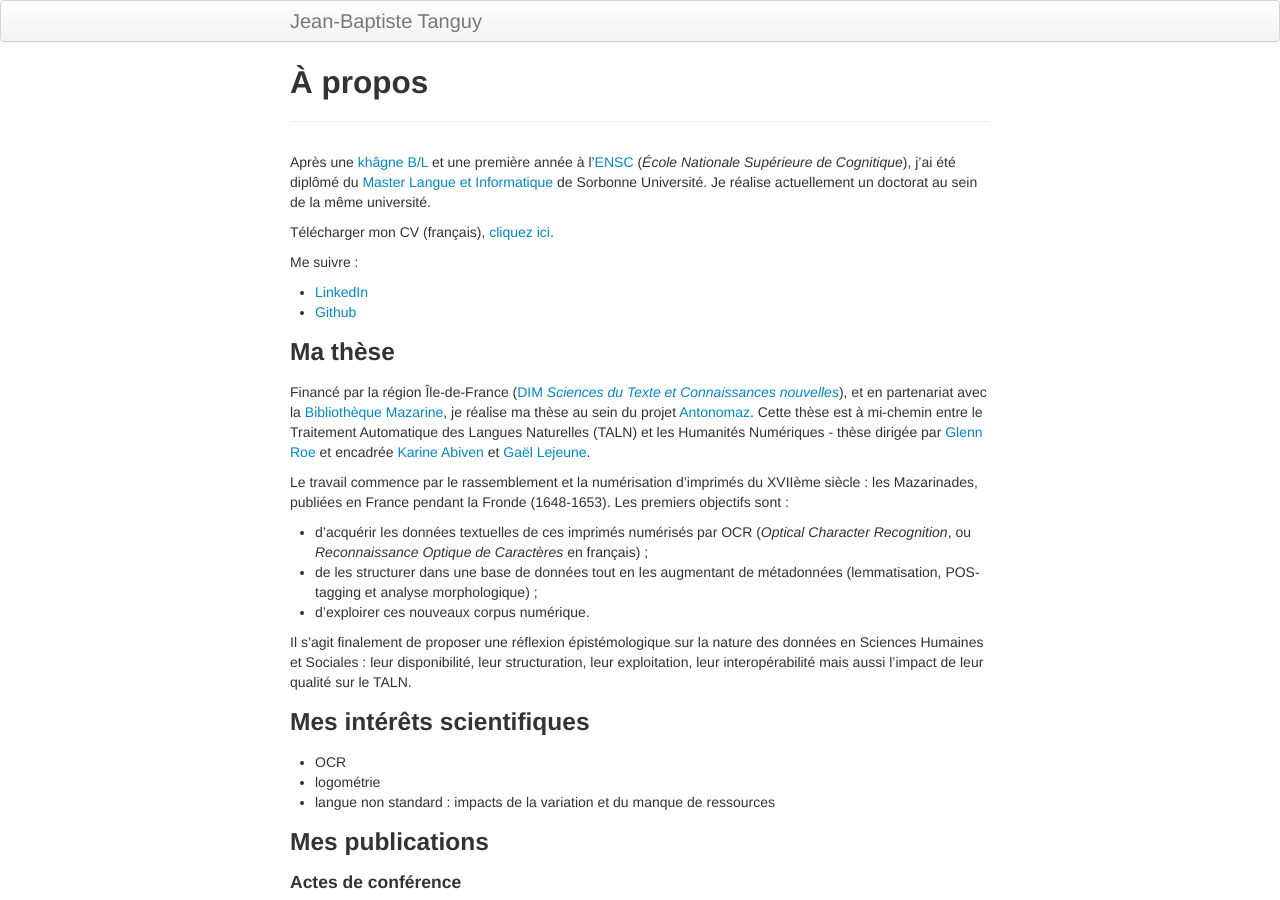
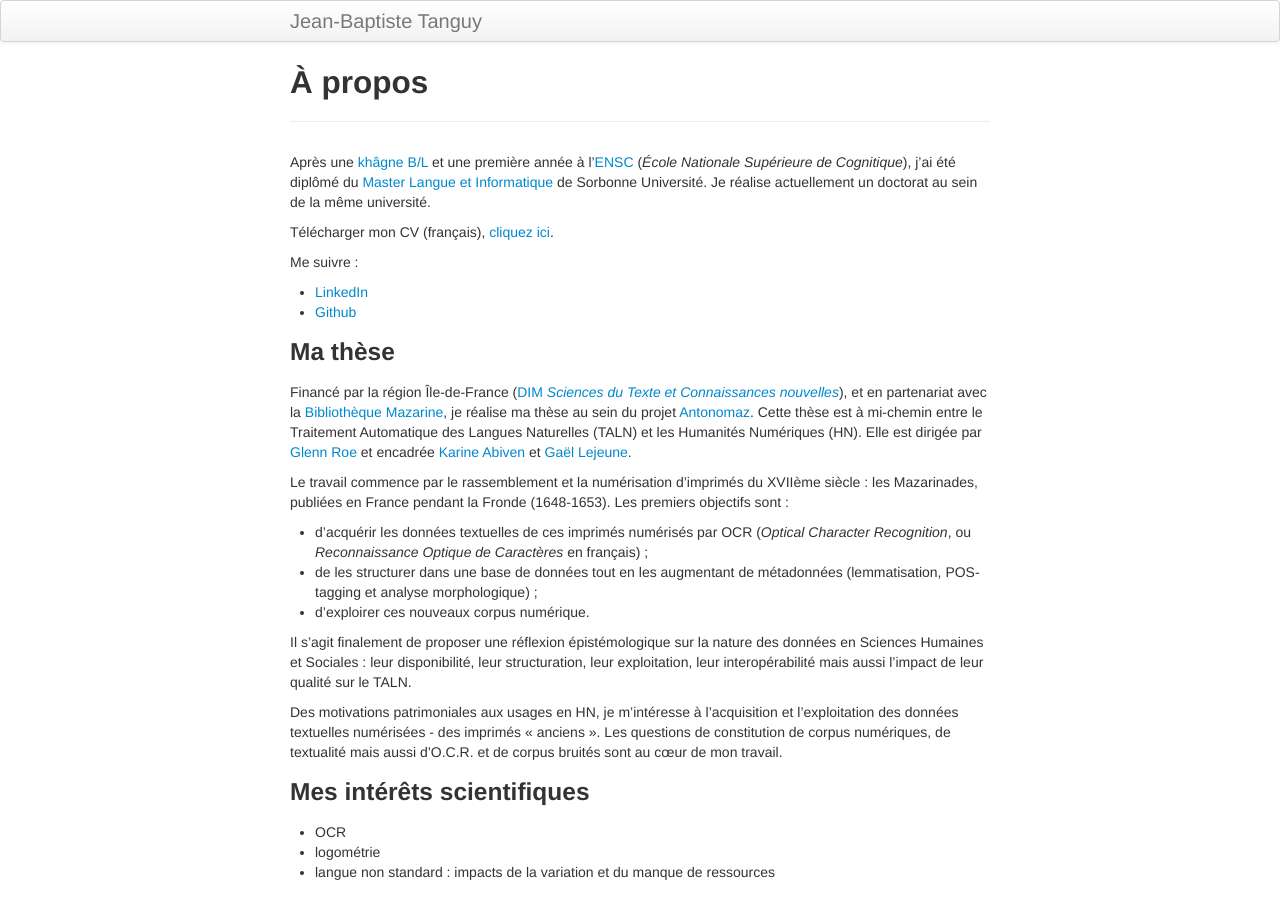
Before and after one commit to jbtanguy/jbtanguy.github.io, a Jekyll site: the page built from index.md, in a window 1280 px wide and 900 px high. Built offline with Jekyll 4.4.1, drawn with Linux system fonts in a browser that asks for light colours.

Commit message:
ajout info sujet de thèse

```diff
--- a/index.md
+++ b/index.md
@@ -21,7 +21,7 @@ Me suivre :
 Financé par la région Île-de-France ([DIM <i>Sciences du Texte et Connaissances nouvelles</i>](http://www.dim-humanites-numeriques.fr/)), et en partenariat avec
 la [Bibliothèque Mazarine](https://www.bibliotheque-mazarine.fr/fr/), je réalise ma thèse au sein du projet
 [Antonomaz](http://stih-sorbonne-universite.fr/dokuwiki/doku.php?id=antonomaz). Cette thèse est à mi-chemin entre le Traitement
-Automatique des Langues Naturelles (TALN) et les Humanités Numériques - thèse dirigée par [Glenn Roe](http://www.glennroe.net/) et encadrée
+Automatique des Langues Naturelles (TALN) et les Humanités Numériques (HN). Elle est dirigée par [Glenn Roe](http://www.glennroe.net/) et encadrée
 [Karine Abiven](http://www.iufrance.fr/les-membres-de-liuf/membre/1833-karine-abiven.html) et
 [Gaël Lejeune](https://www.lejeunegael.fr/).
 
@@ -34,6 +34,8 @@ France pendant la Fronde (1648-1653). Les premiers objectifs sont :
 
 Il s'agit finalement de proposer une réflexion épistémologique sur la nature des données en Sciences Humaines et Sociales : leur disponibilité, leur structuration,
 leur exploitation, leur interopérabilité mais aussi l'impact de leur qualité sur le TALN.
+
+Des motivations patrimoniales aux usages en HN, je m'intéresse à l'acquisition et l'exploitation des données textuelles numérisées - des imprimés « anciens ». Les questions de constitution de corpus numériques, de textualité mais aussi d'O.C.R. et de corpus bruités sont au cœur de mon travail.
 
 
 ### Mes intérêts scientifiques
```
